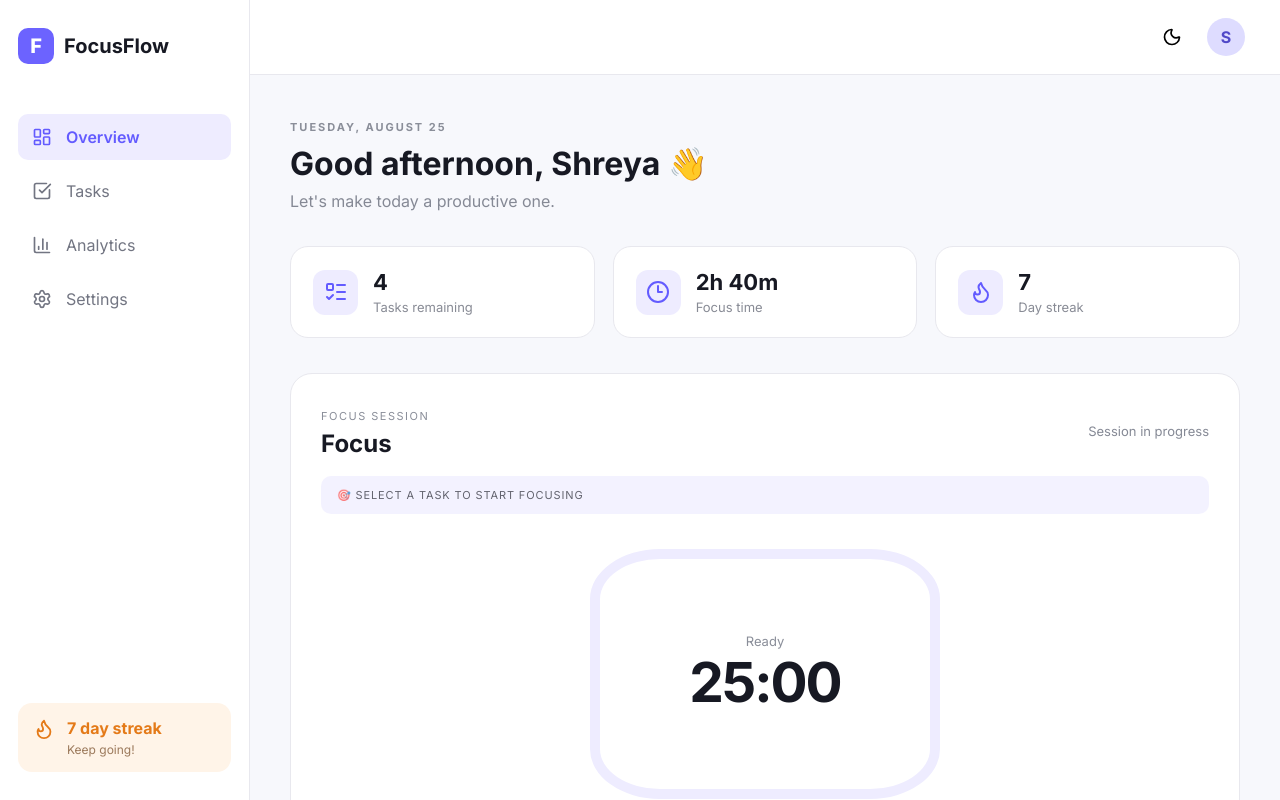
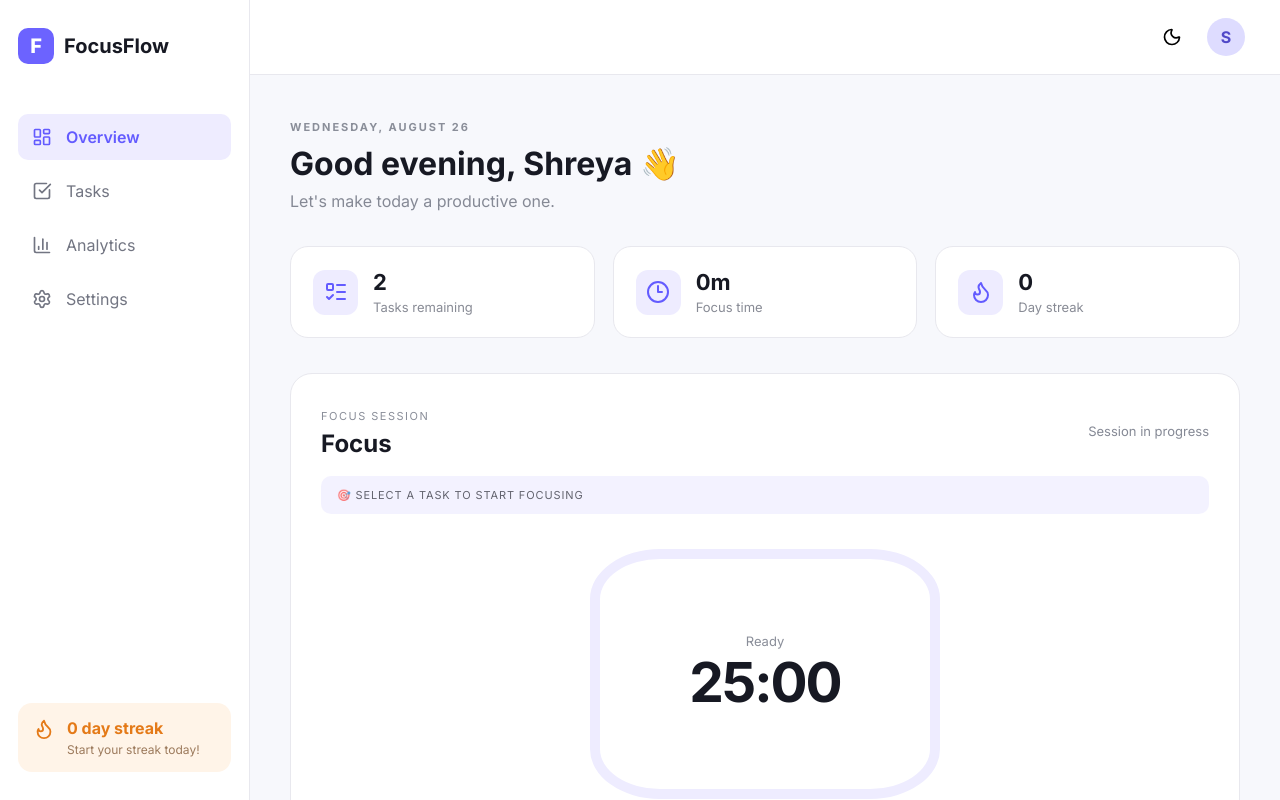
Before and after one commit to Shreyasingh223/FocusFlow, a React (Vite) app: page / in a window 1280 px wide. Shown: the top 800 px of the page. Built offline with nearby package versions, Linux system fonts and the light colour scheme.

Commit message:
Dynamic Dashboard Statistics

```diff
--- a/src/App.css
+++ b/src/App.css
@@ -794,11 +794,6 @@ nav {
   text-align: center;
 }
 
-.empty-history span {
-  font-size: 36px;
-  margin-bottom: 10px;
-}
-
 .empty-history p {
   margin: 0;
   font-weight: 600;
@@ -847,6 +842,7 @@ nav {
   font-size: 15px;
 }
 
+
 .session-time {
   font-size: 13px;
   opacity: 0.6;
--- a/src/App.jsx
+++ b/src/App.jsx
@@ -115,6 +115,78 @@ function App() {
     (task) => task.id === selectedTask
   );
 
+  // Dynamic Dashboard Statistics
+  const tasksRemaining = tasks.filter(
+    (task) => !task.completed
+  ).length;
+
+  const focusTime = sessions.reduce(
+    (total, session) => total + session.duration,
+    0
+  );
+
+  const focusHours = Math.floor(focusTime / 60);
+  const focusMinutes = focusTime % 60;
+
+  const formattedFocusTime =
+    focusHours > 0
+      ? `${focusHours}h ${focusMinutes}m`
+      : `${focusMinutes}m`;
+
+  // Calculate current daily streak
+  const calculateStreak = () => {
+    if (sessions.length === 0) return 0;
+
+    const completedDates = [
+      ...new Set(
+        sessions.map((session) =>
+          new Date(session.completedAt).toLocaleDateString()
+        )
+      ),
+    ];
+
+    const today = new Date();
+    let streak = 0;
+
+    for (let i = 0; ; i++) {
+      const date = new Date(today);
+      date.setDate(today.getDate() - i);
+
+      const dateString = date.toLocaleDateString();
+
+      if (completedDates.includes(dateString)) {
+        streak++;
+      } else {
+        break;
+      }
+    }
+
+    return streak;
+  };
+
+  const currentStreak = calculateStreak();
+
+  // Dynamic date and greeting
+  const now = new Date();
+
+  const currentHour = now.getHours();
+
+  let greeting;
+
+  if (currentHour < 12) {
+    greeting = "Good morning";
+  } else if (currentHour < 18) {
+    greeting = "Good afternoon";
+  } else {
+    greeting = "Good evening";
+  }
+
+  const formattedDate = now.toLocaleDateString("en-US", {
+    weekday: "long",
+    month: "long",
+    day: "numeric",
+  });
+
   return (
     <div className={darkMode ? "app dark" : "app"}>
 
@@ -160,8 +232,15 @@ function App() {
             <Flame size={22} />
 
             <div>
-              <strong>7 day streak</strong>
-              <span>Keep going!</span>
+              <strong>
+                {currentStreak} day streak
+              </strong>
+
+              <span>
+                {currentStreak > 0
+                  ? "Keep going!"
+                  : "Start your streak today!"}
+              </span>
             </div>
           </div>
         </div>
@@ -203,11 +282,11 @@ function App() {
           <div className="welcome">
 
             <p className="eyebrow">
-              TUESDAY, AUGUST 25
+              {formattedDate.toUpperCase()}
             </p>
 
             <h1>
-              Good afternoon, Shreya 👋
+              {greeting}, Shreya 👋
             </h1>
 
             <p className="subtitle">
@@ -222,19 +301,19 @@ function App() {
 
             <StatCard
               icon={<ListTodo />}
-              number="4"
+              number={tasksRemaining}
               label="Tasks remaining"
             />
 
             <StatCard
               icon={<Clock3 />}
-              number="2h 40m"
+              number={formattedFocusTime}
               label="Focus time"
             />
 
             <StatCard
               icon={<Flame />}
-              number="7"
+              number={currentStreak}
               label="Day streak"
             />
 
--- a/src/components/Timer.jsx
+++ b/src/components/Timer.jsx
@@ -8,7 +8,7 @@ function Timer({ selectedTask, completeSession }) {
 
   const durations = {
     focus: 25,
-    short: 10,
+    short: 5,
     long: 15,
   };
 
@@ -157,7 +157,7 @@ function Timer({ selectedTask, completeSession }) {
             onClick={start}
             disabled={!selectedTask || sessionCompleted}
           >
-            ▶ Start Focus
+            Start Focus
           </button>
 
         ) : (
@@ -166,7 +166,7 @@ function Timer({ selectedTask, completeSession }) {
             className="start-button"
             onClick={pause}
           >
-            ⏸ Pause
+            Pause
           </button>
 
         )}
```
